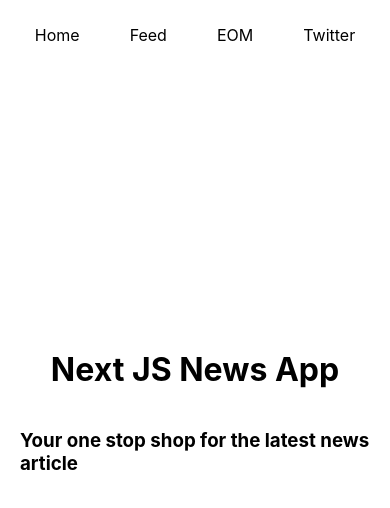
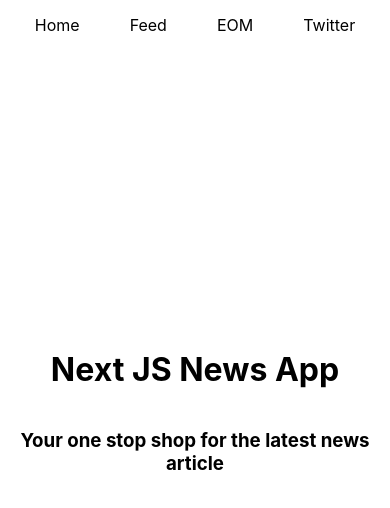
Before and after one commit to ibusarov/git-news-app-nextjs, a Next.js app: page / in a window 390 px wide. Shown: the top 508 px of the page. Built offline with nearby package versions, Linux system fonts and the light colour scheme.

Commit message:
CSS media screen

```diff
--- a/styles/Feed.module.css
+++ b/styles/Feed.module.css
@@ -39,3 +39,9 @@
   cursor: not-allowed;
   color: rgb(179, 179, 179);
 }
+
+@media screen and (max-width: 515px) {
+  .post {
+    width: 90%;
+  }
+}
--- a/styles/Home.module.css
+++ b/styles/Home.module.css
@@ -2,6 +2,7 @@
   display: flex;
   flex: 1;
   align-items: center;
+  text-align: center;
   flex-direction: column;
   justify-content: center;
   padding: 20px;
--- a/styles/Toolbar.module.css
+++ b/styles/Toolbar.module.css
@@ -12,3 +12,12 @@
 .main div:hover {
   color: rgb(168, 168, 168);
 }
+
+@media screen and (max-width: 515px) {
+  .main {
+
+    display: flex;
+    align-items: center;
+    justify-content: center;
+  }
+}
```
